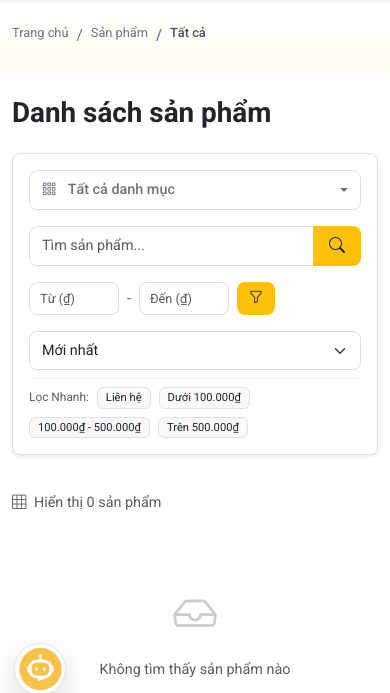
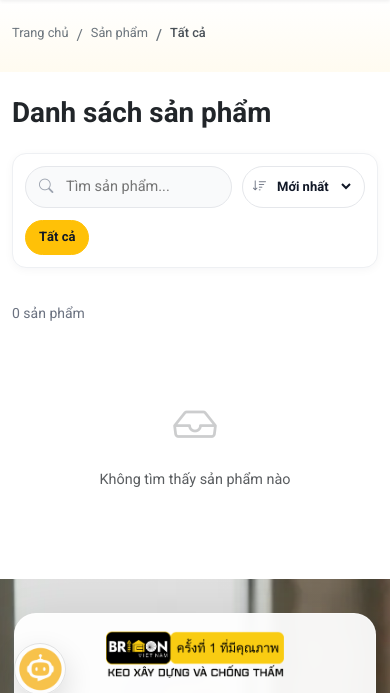
Before and after one commit to VuHoangITer/bricon-website, a Flask app: page /san-pham in a window 390 px wide. Shown: the part 61-754 px from the top of the page. Run offline with Flask 3, Linux system fonts and the light colour scheme; data that the repository does not hold is empty; some libraries are stand-ins or nearby versions.

Commit message:
Trang sản phẩm: làm lại thanh lọc, bỏ lọc theo giá
Sản phẩm đều "Liên hệ" nên bỏ ô giá, lọc nhanh theo giá và sắp xếp theo giá.
Thanh mới: ô tìm kiếm, sắp xếp (Mới nhất / Phổ biến / Tên A → Z), danh mục dạng nút trượt ngang.

Co-Authored-By: Claude Opus 5.5 <noreply@anthropic.com>

```diff
--- a/app/main/routes/products.py
+++ b/app/main/routes/products.py
@@ -77,6 +77,8 @@ def products(category_slug=None):
         products_list = sorted(products_list, key=lambda p: p.price or 0, reverse=True)
     elif sort == 'popular':
         products_list = sorted(products_list, key=lambda p: p.views, reverse=True)
+    elif sort == 'name':
+        products_list = sorted(products_list, key=lambda p: (p.name or '').lower())
 
     # ========== PHÂN TRANG THỦ CÔNG ==========
     per_page = 6
--- a/app/templates/public/san_pham/products.html
+++ b/app/templates/public/san_pham/products.html
@@ -1,6 +1,44 @@
 {% extends 'layouts/base.html' %}
 
 {% block meta_description %}{{ get_setting('products_meta_description', '') }}{% endblock %}
+
+{% block extra_css %}
+<style>
+/* ===== Thanh lọc sản phẩm (không lọc theo giá vì sản phẩm đều "Liên hệ") ===== */
+.trang-san-pham-vn .pf-bar { background: #fff; border: 1px solid #eef0f3; border-radius: 16px; padding: 14px; margin-bottom: 22px;
+                             box-shadow: 0 2px 10px rgba(17,24,39,.04); }
+.trang-san-pham-vn .pf-top { display: flex; gap: 10px; align-items: center; }
+.trang-san-pham-vn .pf-search { position: relative; flex: 1; margin: 0; }
+.trang-san-pham-vn .pf-search > i { position: absolute; left: 14px; top: 50%; transform: translateY(-50%); color: #9ca3af; }
+.trang-san-pham-vn .pf-search input { width: 100%; height: 44px; border: 1px solid #e5e7eb; border-radius: 999px;
+                                      padding: 0 40px; font-size: 14.5px; background: #f9fafb; transition: all .2s ease; }
+.trang-san-pham-vn .pf-search input:focus { outline: none; border-color: #ffc107; background: #fff; box-shadow: 0 0 0 3px rgba(255,193,7,.18); }
+.trang-san-pham-vn .pf-clear { position: absolute; right: 14px; top: 50%; transform: translateY(-50%); color: #9ca3af; font-size: 13px; }
+.trang-san-pham-vn .pf-clear:hover { color: #111827; }
+.trang-san-pham-vn .pf-sort { flex: 0 0 auto; display: flex; align-items: center; gap: 6px; height: 44px; margin: 0;
+                              padding: 0 12px; border: 1px solid #e5e7eb; border-radius: 999px; background: #fff; cursor: pointer; }
+.trang-san-pham-vn .pf-sort i { color: #6b7280; }
+.trang-san-pham-vn .pf-sort select { border: 0; background: transparent; font-size: 14px; font-weight: 600; color: #111827;
+                                     cursor: pointer; outline: none; }
+.trang-san-pham-vn .pf-cats { display: flex; gap: 8px; margin-top: 12px; overflow-x: auto; scrollbar-width: none; -webkit-overflow-scrolling: touch; }
+.trang-san-pham-vn .pf-cats::-webkit-scrollbar { display: none; }
+.trang-san-pham-vn .pf-chip { flex: 0 0 auto; padding: 7px 16px; border-radius: 999px; border: 1px solid #e5e7eb; background: #fff;
+                              color: #374151; font-size: 14px; font-weight: 500; text-decoration: none; white-space: nowrap; transition: all .2s ease; }
+.trang-san-pham-vn .pf-chip:hover { border-color: #ffc107; color: #111827; }
+.trang-san-pham-vn .pf-chip.active { background: #ffc107; border-color: #ffc107; color: #111827; font-weight: 700; }
+.trang-san-pham-vn .pf-count { display: inline-flex; align-items: center; gap: 10px; flex-wrap: wrap; color: #6b7280; font-size: 14px; }
+.trang-san-pham-vn .pf-tag { display: inline-flex; align-items: center; gap: 2px; padding: 3px 10px; border-radius: 999px;
+                             background: #fff4d1; color: #92400e; font-size: 13px; font-weight: 600; text-decoration: none; }
+.trang-san-pham-vn .pf-tag:hover { background: #ffe8a3; color: #78350f; }
+@media (max-width: 575.98px) {
+  .trang-san-pham-vn .pf-bar { padding: 12px; border-radius: 14px; }
+  .trang-san-pham-vn .pf-search input, .trang-san-pham-vn .pf-sort { height: 42px; }
+  .trang-san-pham-vn .pf-sort { padding: 0 10px; }
+  .trang-san-pham-vn .pf-sort select { font-size: 13px; max-width: 96px; }
+  .trang-san-pham-vn .pf-chip { padding: 6px 13px; font-size: 13px; }
+}
+</style>
+{% endblock %}
 
 {% block content %}
 
@@ -31,140 +69,58 @@
                     Danh sách sản phẩm
                 {% endif %}
             </h1>
-            <!-- ==================== TOP FILTER BAR ==================== -->
-            <div class="top-filter-bar bg-white rounded-3 shadow-sm p-3 mb-4" style="top: 80px; z-index: 999;">
-                <div class="row g-3 align-items-center">
-                    <!-- Categories Dropdown -->
-                    <div class="col-lg-3 col-md-6">
-                        <div class="dropdown">
-                            <button class="btn btn-outline-secondary dropdown-toggle w-100 text-start d-flex justify-content-between align-items-center"
-                                    type="button" id="categoryDropdown" data-bs-toggle="dropdown" aria-expanded="false">
-                                <span>
-                                    <i class="bi bi-grid-3x3-gap me-2"></i>
-                                    {% if current_category %}{{ current_category.name }}{% else %}Tất cả danh mục{% endif %}
-                                </span>
-                            </button>
-                            <ul class="dropdown-menu w-100" aria-labelledby="categoryDropdown">
-                                <li>
-                                    <a class="dropdown-item {% if not current_category %}active{% endif %}"
-                                       href="{{ url_for('main.products') }}">
-                                        Tất cả sản phẩm
-                                    </a>
-                                </li>
-                                <li><hr class="dropdown-divider"></li>
-                                {% for category in categories %}
-                                <li>
-                                    <a class="dropdown-item {% if current_category and current_category.id == category.id %}active{% endif %}"
-                                       href="{{ url_for('main.products', category_slug=category.slug) }}">
-                                        {{ category.name }}
-                                    </a>
-                                </li>
-                                {% endfor %}
-                            </ul>
-                        </div>
-                    </div>
+            <!-- ==================== FILTER BAR ==================== -->
+            {% set cat_slug = current_category.slug if current_category else None %}
+            {% set keep_search = current_search if current_search else None %}
+            {% set keep_sort = current_sort if current_sort and current_sort != 'latest' else None %}
+            <div class="pf-bar">
+                <div class="pf-top">
+                    <!-- Tìm kiếm -->
+                    <form class="pf-search" method="get"
+                          action="{{ url_for('main.products', category_slug=cat_slug) }}">
+                        <i class="bi bi-search"></i>
+                        <input type="text" name="search" value="{{ current_search }}"
+                               placeholder="Tìm sản phẩm..." aria-label="Tìm sản phẩm">
+                        {% if keep_sort %}<input type="hidden" name="sort" value="{{ keep_sort }}">{% endif %}
+                        {% if current_search %}
+                        <a class="pf-clear" href="{{ url_for('main.products', category_slug=cat_slug, sort=keep_sort) }}"
+                           aria-label="Xóa từ khóa"><i class="bi bi-x-lg"></i></a>
+                        {% endif %}
+                    </form>
 
-                    <!-- Search -->
-                    <div class="col-lg-3 col-md-6">
-                        <form action="{% if current_category %}{{ url_for('main.products', category_slug=current_category.slug) }}{% else %}{{ url_for('main.products') }}{% endif %}" method="get">
-                            {% if min_price %}
-                            <input type="hidden" name="min_price" value="{{ min_price }}">
-                            {% endif %}
-                            {% if max_price %}
-                            <input type="hidden" name="max_price" value="{{ max_price }}">
-                            {% endif %}
-                            {% if current_sort %}
-                            <input type="hidden" name="sort" value="{{ current_sort }}">
-                            {% endif %}
-                            <div class="input-group">
-                                <input type="text" class="form-control" name="search"
-                                       value="{{ current_search }}" placeholder="Tìm sản phẩm...">
-                                <button class="btn btn-warning" type="submit">
-                                    <i class="bi bi-search"></i>
-                                </button>
-                            </div>
-                        </form>
-                    </div>
-
-                    <!-- Price Filter -->
-                    <div class="col-lg-4 col-md-6">
-                        <form action="{% if current_category %}{{ url_for('main.products', category_slug=current_category.slug) }}{% else %}{{ url_for('main.products') }}{% endif %}"
-                              method="get" class="d-flex gap-2 align-items-center">
-                            {% if current_search %}
-                            <input type="hidden" name="search" value="{{ current_search }}">
-                            {% endif %}
-                            {% if current_sort %}
-                            <input type="hidden" name="sort" value="{{ current_sort }}">
-                            {% endif %}
-
-                            <input type="number" class="form-control form-control-sm" name="min_price"
-                                   placeholder="Từ (₫)" value="{{ min_price if min_price else '' }}"
-                                   min="0" step="1000" style="max-width: 120px;">
-                            <span class="text-muted">-</span>
-                            <input type="number" class="form-control form-control-sm" name="max_price"
-                                   placeholder="Đến (₫)" value="{{ max_price if max_price else '' }}"
-                                   min="0" step="1000" style="max-width: 120px;">
-
-                            <button type="submit" class="btn btn-warning btn-sm">
-                                <i class="bi bi-funnel"></i>
-                            </button>
-
-                            {% if min_price or max_price %}
-                            <a href="{% if current_category %}{{ url_for('main.products', category_slug=current_category.slug, search=current_search if current_search else None, sort=current_sort if current_sort else None) }}{% else %}{{ url_for('main.products', search=current_search if current_search else None, sort=current_sort if current_sort else None) }}{% endif %}"
-                               class="btn btn-outline-secondary btn-sm">
-                                <i class="bi bi-x-lg"></i>
-                            </a>
-                            {% endif %}
-                        </form>
-                    </div>
-
-                    <!-- Sort -->
-                    <div class="col-lg-2 col-md-6">
-                        <select class="form-select form-select-sm" id="sortSelect" onchange="sortProducts(this.value)">
-                            <option value="latest" {% if current_sort =='latest' %}selected{% endif %}>Mới nhất</option>
-                            <option value="price_asc" {% if current_sort =='price_asc' %}selected{% endif %}>Giá tăng</option>
-                            <option value="price_desc" {% if current_sort =='price_desc' %}selected{% endif %}>Giá giảm</option>
-                            <option value="popular" {% if current_sort =='popular' %}selected{% endif %}>Phổ biến</option>
+                    <!-- Sắp xếp -->
+                    <label class="pf-sort">
+                        <i class="bi bi-sort-down"></i>
+                        <select id="sortSelect" onchange="sortProducts(this.value)" aria-label="Sắp xếp">
+                            <option value="latest" {% if not current_sort or current_sort == 'latest' %}selected{% endif %}>Mới nhất</option>
+                            <option value="popular" {% if current_sort == 'popular' %}selected{% endif %}>Phổ biến</option>
+                            <option value="name" {% if current_sort == 'name' %}selected{% endif %}>Tên A → Z</option>
                         </select>
-                    </div>
+                    </label>
                 </div>
 
-                <!-- Quick Price Filters -->
-                <div class="quick-filters mt-2 d-flex gap-2 align-items-center">
-                    <small class="text-muted">Lọc Nhanh:</small>
-                    <a href="{% if current_category %}{{ url_for('main.products', category_slug=current_category.slug, min_price=0, max_price=0, search=current_search if current_search else None, sort=current_sort if current_sort else None) }}{% else %}{{ url_for('main.products', min_price=0, max_price=0, search=current_search if current_search else None, sort=current_sort if current_sort else None) }}{% endif %}"
-                       class="badge bg-light text-dark border">Liên hệ</a>
-                    <a href="{% if current_category %}{{ url_for('main.products', category_slug=current_category.slug, min_price=1, max_price=100000, search=current_search if current_search else None, sort=current_sort if current_sort else None) }}{% else %}{{ url_for('main.products', min_price=1, max_price=100000, search=current_search if current_search else None, sort=current_sort if current_sort else None) }}{% endif %}"
-                       class="badge bg-light text-dark border">Dưới 100.000₫</a>
-                    <a href="{% if current_category %}{{ url_for('main.products', category_slug=current_category.slug, min_price=100000, max_price=500000, search=current_search if current_search else None, sort=current_sort if current_sort else None) }}{% else %}{{ url_for('main.products', min_price=100000, max_price=500000, search=current_search if current_search else None, sort=current_sort if current_sort else None) }}{% endif %}"
-                       class="badge bg-light text-dark border">100.000₫ - 500.000₫</a>
-                    <a href="{% if current_category %}{{ url_for('main.products', category_slug=current_category.slug, min_price=500000, search=current_search if current_search else None, sort=current_sort if current_sort else None) }}{% else %}{{ url_for('main.products', min_price=500000, search=current_search if current_search else None, sort=current_sort if current_sort else None) }}{% endif %}"
-                       class="badge bg-light text-dark border">Trên 500.000₫</a>
-
-                    {% if min_price is not none or max_price is not none %}
-                    <span class="badge bg-warning text-dark ms-auto">
-                        <i class="bi bi-funnel-fill me-1"></i>
-                        {% if min_price == 0 and max_price == 0 %}
-                            Liên hệ
-                        {% elif min_price and max_price %}
-                            {{ "{:,.0f}".format(min_price) }}₫ - {{ "{:,.0f}".format(max_price) }}₫
-                        {% elif min_price %}
-                            Từ {{ "{:,.0f}".format(min_price) }}₫
-                        {% else %}
-                            Đến {{ "{:,.0f}".format(max_price) }}₫
-                        {% endif %}
-                    </span>
-                    {% endif %}
-                </div>
+                <!-- Danh mục -->
+                <nav class="pf-cats" aria-label="Danh mục sản phẩm">
+                    <a href="{{ url_for('main.products', search=keep_search, sort=keep_sort) }}"
+                       class="pf-chip {% if not current_category %}active{% endif %}">Tất cả</a>
+                    {% for category in categories %}
+                    <a href="{{ url_for('main.products', category_slug=category.slug, search=keep_search, sort=keep_sort) }}"
+                       class="pf-chip {% if current_category and current_category.id == category.id %}active{% endif %}">{{ category.name }}</a>
+                    {% endfor %}
+                </nav>
             </div>
 
             <!-- Products Grid -->
             <div class="products-grid">
                 <!-- Result Info -->
                 <div class="d-flex justify-content-between align-items-center mb-3">
-                    <span class="text-muted">
-                        <i class="bi bi-grid-3x3 me-1"></i>
-                        Hiển thị {{ products|length }} sản phẩm
+                    <span class="pf-count">
+                        {% if pagination is defined and pagination and pagination.total is defined %}{{ pagination.total }}{% else %}{{ products|length }}{% endif %} sản phẩm
+                        {% if current_search %}
+                        <a class="pf-tag" href="{{ url_for('main.products', category_slug=cat_slug, sort=keep_sort) }}">
+                            “{{ current_search }}” <i class="bi bi-x"></i>
+                        </a>
+                        {% endif %}
                     </span>
                 </div>
 
@@ -187,7 +143,7 @@
                 <div class="text-center py-5">
                     <i class="bi bi-inbox display-1 text-muted"></i>
                     <p class="text-muted mt-3">Không tìm thấy sản phẩm nào</p>
-                    {% if current_search or min_price or max_price %}
+                    {% if current_search %}
                     <a href="{% if current_category %}{{ url_for('main.products', category_slug=current_category.slug) }}{% else %}{{ url_for('main.products') }}{% endif %}"
                        class="btn btn-outline-warning">
                         <i class="bi bi-arrow-counterclockwise me-1"></i>
```
